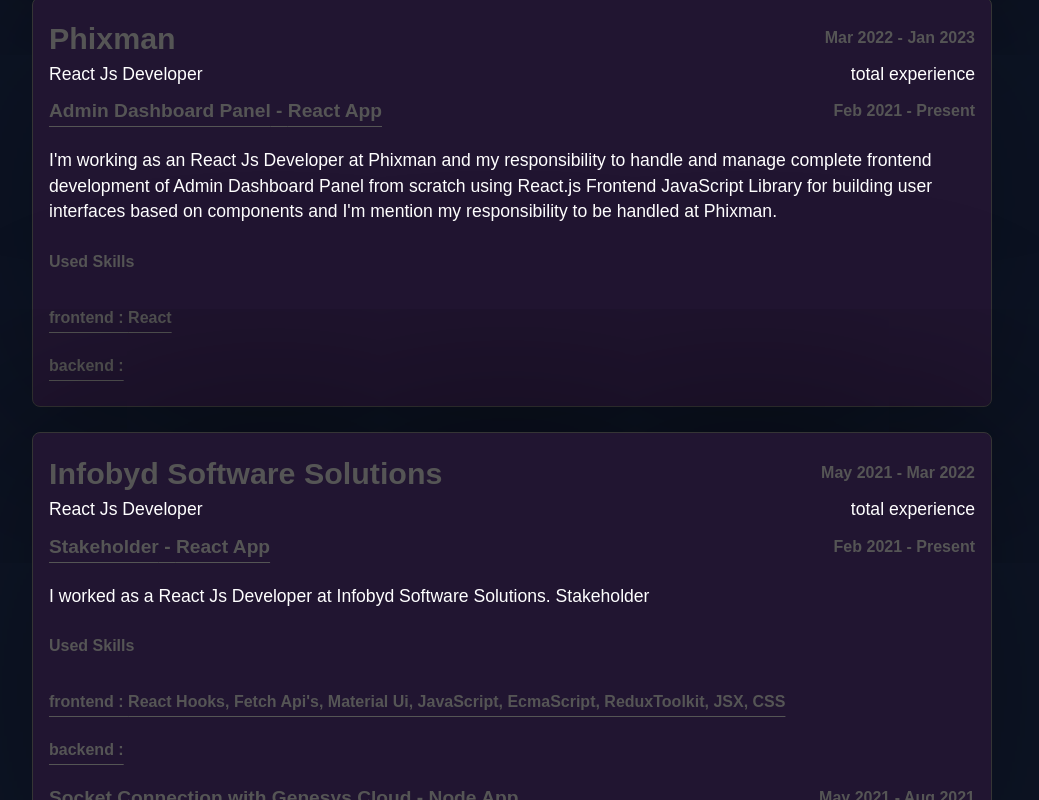
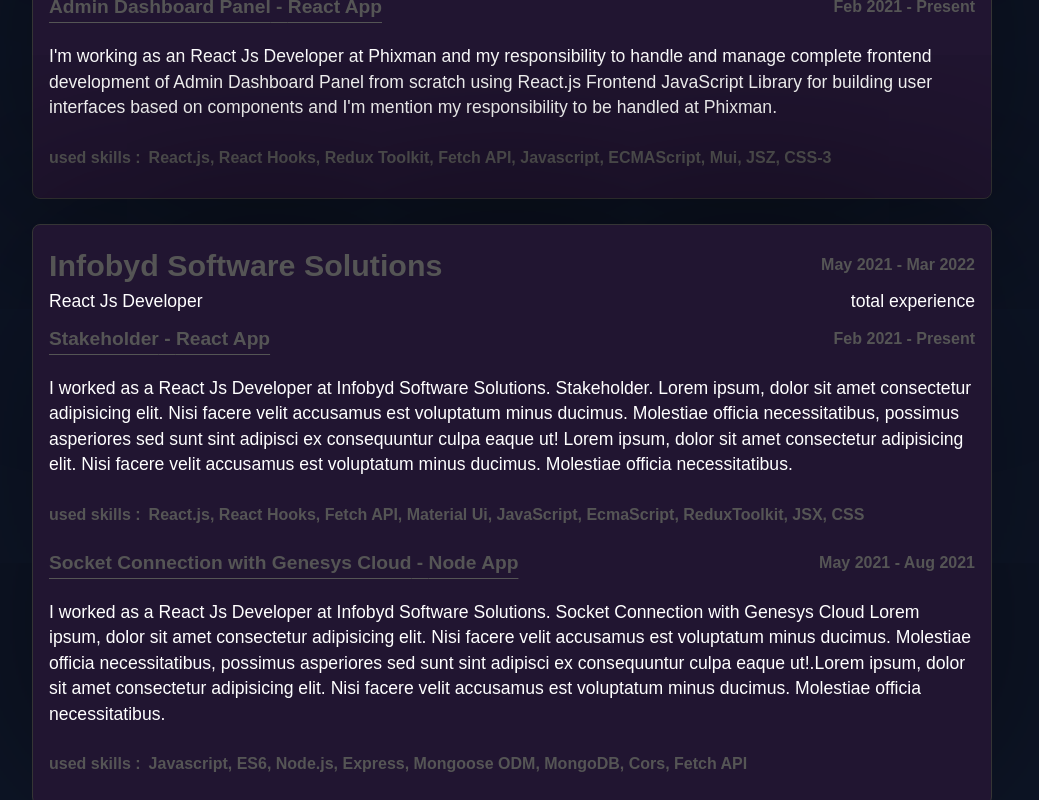
Before and after one commit to Vaishnavi-Karil/Portfolio-Frontend-React, a Next.js app: page /#experience in a window 1280 px wide. Shown: the part 2740-3540 px from the top of the page, without its empty margins (128-1167 px from the left). Built offline with nearby package versions, Linux system fonts and the light colour scheme.

Commit message:
update the code.

```diff
--- a/src/app/data/constants.js
+++ b/src/app/data/constants.js
@@ -163,9 +163,13 @@
             return `I'm working as an ${designation} for ${companyname} and my responsibility to handle and manage complete frontend development of ${projectname} from scratch using Next.js React Framework.I'm mention my responsibility to be handling at ${companyname}.`;
           },
           technologies: {
-            frontendtechnologies: ["React Hooks", "Redux Toolkit", "fetch", "Javascript", "ECMAScript", "Mui", "JSX", "Css"],
+            frontendtechnologies: ["Next.js", "React Hooks", "Redux Toolkit", "Fetch API", "Javascript", "ECMAScript", "Mui", "JSZ", "CSS-3"],
             backendtechnologies: [ ],
             tools: [
+              "ReactDevTools",
+              "ReduxDevTools",
+              "Google Chrome",
+              "Postman",
               "Git",
               "Jira",
               "CI/CD",
@@ -199,7 +203,7 @@
             return `I'm working as an ${designation} at ${companyname} and my responsibility to handle and manage complete frontend development of ${projectname} from scratch using React.js Frontend JavaScript Library for building user interfaces based on components and I'm mention my responsibility to be handled at ${companyname}.`;
           },
           technologies: {
-            frontendtechnologies: ["React"],
+            frontendtechnologies: ["React.js", "React Hooks", "Redux Toolkit", "Fetch API", "Javascript", "ECMAScript", "Mui", "JSZ", "CSS-3"],
             backendtechnologies: [ ],
             tools: [
               "ReactDevTools",
@@ -235,12 +239,13 @@
           workingTimeDuration: "Feb 2021 - Present",
           responsibility: [],
           description: (designation, companyname, responsibility) => {
-            return `I worked as a ${designation} at ${companyname}. ${responsibility}`;
+            return `I worked as a ${designation} at ${companyname}. ${responsibility}. Lorem ipsum, dolor sit amet consectetur adipisicing elit. Nisi facere velit accusamus est voluptatum minus ducimus. Molestiae officia necessitatibus, possimus asperiores sed sunt sint adipisci ex consequuntur culpa eaque ut! Lorem ipsum, dolor sit amet consectetur adipisicing elit. Nisi facere velit accusamus est voluptatum minus ducimus. Molestiae officia necessitatibus.`;
           },
           technologies: {
             frontendtechnologies: [
+              "React.js",
               "React Hooks",
-              "Fetch Api's",
+              "Fetch API",
               "Material Ui",
               "JavaScript",
               "EcmaScript",
@@ -265,7 +270,7 @@
           workingTimeDuration: "Feb 2021 - Present",
           responsibility: [],
           description: (designation, companyname, responsibility) => {
-            return `I worked as a ${designation} at ${companyname}. ${responsibility}`;
+            return `I worked as a ${designation} at ${companyname}. ${responsibility} Lorem ipsum, dolor sit amet consectetur adipisicing elit. Nisi facere velit accusamus est voluptatum minus ducimus. Molestiae officia necessitatibus, possimus asperiores sed sunt sint adipisci ex consequuntur culpa eaque ut!.Lorem ipsum, dolor sit amet consectetur adipisicing elit. Nisi facere velit accusamus est voluptatum minus ducimus. Molestiae officia necessitatibus.`;
           },
           technologies: {
             frontendtechnologies: [],
@@ -277,7 +282,7 @@
               "Mongoose ODM",
               "MongoDB",
               "Cors",
-              "fetch Api's",
+              "Fetch API",
             ],
             tools: ["Postman"],
           },
--- a/src/components/Experience/ExperienceStyle.js
+++ b/src/components/Experience/ExperienceStyle.js
@@ -37,16 +37,23 @@
 `;
 StyledDescription.displayName = "StyledDescription";
 
-export const StyledTotalExperience = styled.p`
-  /* color: rgb(85, 85, 85); */
-  /* color: ${(theme) => theme?.text?.textColor}; */
+export const StyledYourSkillsHeading = styled.p`
   color: ${({ theme }) => theme.text.textColor};
   font-weight: 600;
   font-size: 1rem;
   line-height: 3rem;
 `;
 
-StyledTotalExperience.displayName = "StyledTotalExperience";
+StyledYourSkillsHeading.displayName = "StyledYourSkillsHeading";
+
+export const StyledProjectDuration = styled.p`
+  color: ${({ theme }) => theme.text.textColor};
+  font-weight: 600;
+  font-size: 1rem;
+  line-height: 3rem;
+`;
+
+StyledProjectDuration.displayName = "StyledProjectDuration";
 
 export const StyledExperienceHeadingContainer = styled.div`
   display: flex;
@@ -59,9 +66,33 @@
 
 export const StyledFlexBoxContainer = styled.div`
   display: flex;
-  flex-direction: column;
+  flex-direction: row;
   justify-content: flex-start;
   gap: 0.5rem;
 `;
 
 StyledFlexBoxContainer.displayName = "StyledFlexBoxContainer";
+
+export const StyledYourSkills = styled.p`
+  color: ${({ theme }) => theme.text.textColor};
+  font-weight: 600;
+  font-size: ${(props) => props?.styling?.fontSize || "1.9rem"};
+  line-height: 3rem;
+  text-decoration: ${(props) => props?.styling?.textDecoration || "none"};
+  text-underline-offset: ${(props) =>
+    props?.styling?.textUnderlineOffset || "none"};
+`;
+
+StyledYourSkills.displayName = "StyledYourSkills";
+
+export const StyledStartAndEndDate = styled.p`
+  color: ${({ theme }) => theme.text.textColor};
+  font-weight: 600;
+  font-size: ${(props) => props?.styling?.fontSize || "1rem"};
+  line-height: 3rem;
+  text-decoration: ${(props) => props?.styling?.textDecoration || "none"};
+  text-underline-offset: ${(props) =>
+    props?.styling?.textUnderlineOffset || "none"};
+`;
+
+StyledStartAndEndDate.displayName = "StyledStartAndEndDate";
--- a/src/components/Experience/index.js
+++ b/src/components/Experience/index.js
@@ -14,9 +14,11 @@
   StyledExperience,
   StyledExperienceHeadingContainer,
   StyledFlexBoxContainer,
-  StyledHeaderTypography,
+  StyledProjectDuration,
   StyledRoleAndDurationOfWork,
-  StyledTotalExperience,
+  StyledStartAndEndDate,
+  StyledYourSkills,
+  StyledYourSkillsHeading,
 } from "./ExperienceStyle";
 
 export const Experience = () => {
@@ -37,8 +39,6 @@
         plateform,
         projectname,
         projectduration,
-        workingTimeDuration,
-        responsibility,
         description,
         technologies: { frontendtechnologies, backendtechnologies, tools },
       } = project;
@@ -55,36 +55,24 @@
             >
               {projectname} - {plateform}
             </StyledCompanyName>
-            {/* <StyledTotalExperience> </StyledTotalExperience> */}
 
-            <StyledTotalExperience>{projectduration}</StyledTotalExperience>
+            <StyledProjectDuration>{projectduration}</StyledProjectDuration>
           </StyledExperienceHeadingContainer>
           <StyledDescription>
             {description(designation, companyname, projectname)}
           </StyledDescription>
           <StyledFlexBoxContainer>
-            <StyledTotalExperience> Used Skills</StyledTotalExperience>
-            <div>
-
-              <StyledCompanyName
-                styling={{
-                  fontSize: "1rem",
-                  textDecoration: "underline",
-                  textUnderlineOffset: "9px",
-                }}
-              >
-            frontend : {frontendtechnologies.join(", ")}
-              </StyledCompanyName>
-              <StyledCompanyName
-                styling={{
-                  fontSize: "1rem",
-                  textDecoration: "underline",
-                  textUnderlineOffset: "9px",
-                }}
-              >
-               backend :  {backendtechnologies.join(", ")}
-              </StyledCompanyName>
-            </div>
+            <StyledYourSkillsHeading>used skills : </StyledYourSkillsHeading>
+            <StyledYourSkills
+              styling={{
+                fontSize: "1rem",
+              }}
+            >
+              {frontendtechnologies.length != 0 &&
+                frontendtechnologies.join(", ")}
+              {backendtechnologies.length != 0 &&
+                backendtechnologies.join(", ")}
+            </StyledYourSkills>
           </StyledFlexBoxContainer>
         </div>
       );
@@ -95,11 +83,10 @@
         <div style={{ lineHeight: "1.6rem" }}>
           <StyledExperienceHeadingContainer>
             <StyledCompanyName>{companyname}</StyledCompanyName>
-            <StyledTotalExperience>
+            <StyledStartAndEndDate>
               {startdate} - {enddate}
-            </StyledTotalExperience>
+            </StyledStartAndEndDate>
           </StyledExperienceHeadingContainer>
-
           <StyledRoleAndDurationOfWork>
             <p>{designation}</p>
             <p>{experience}</p>
```
